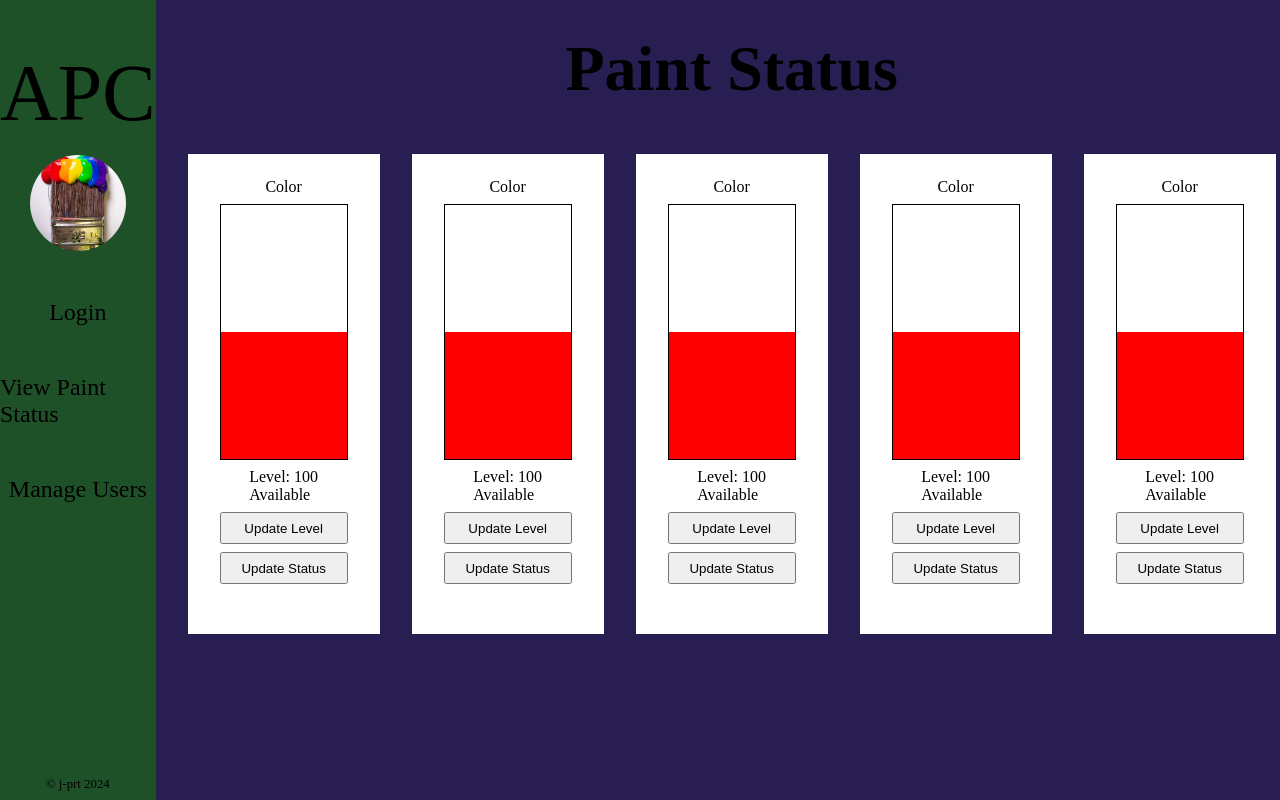
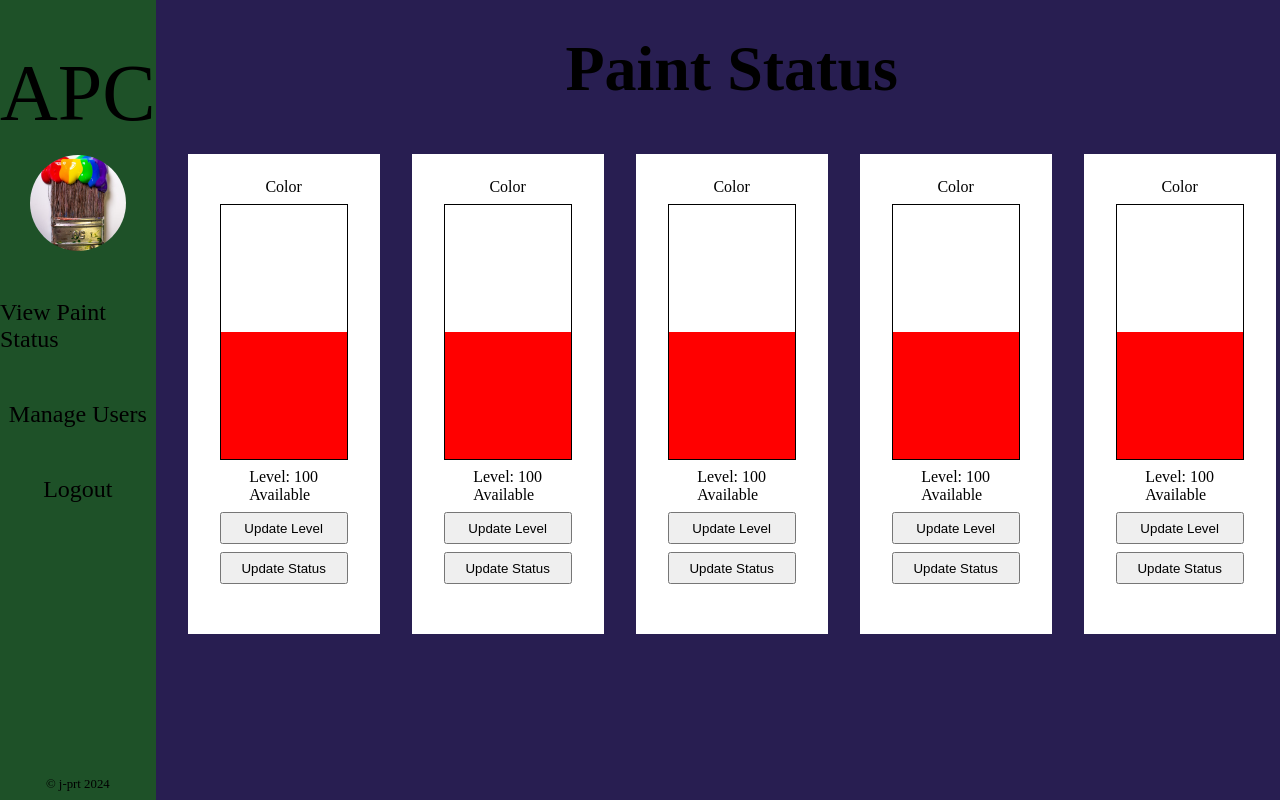
Before and after one commit to j-prt/paint-co, a React (Vite) app in the folder frontend/: page / in a window 1280 px wide. Shown: the top 800 px of the page. Built offline with nearby package versions, Linux system fonts and the light colour scheme; sample sign-in values are in the browser's storage.

Commit message:
protect status route

```diff
--- a/frontend/src/App.tsx
+++ b/frontend/src/App.tsx
@@ -4,11 +4,10 @@ import AppLayout from './ui/AppLayout'
 import PaintStatus from './pages/PaintStatus'
 import Admin from './pages/Admin'
 import Login from './pages/Login'
-import { AuthProvider } from './AuthContext'
 
 function App() {
   return (
-    <AuthProvider>
+    <>
       <GlobalStyles />
       <BrowserRouter>
         <Routes>
@@ -19,7 +18,7 @@ function App() {
           </Route>
         </Routes>
       </BrowserRouter>
-    </AuthProvider>
+    </>
   )
 }
 
--- a/frontend/src/AuthContext.tsx
+++ b/frontend/src/AuthContext.tsx
@@ -12,37 +12,38 @@ interface ProviderProps {
 interface ContextProps {
   token: string | null
   role: string
+  isAuth: boolean
   setRole: React.Dispatch<React.SetStateAction<string>>
   setToken: React.Dispatch<React.SetStateAction<string | null>>
+  logout: () => void
 }
 
 export const AuthContext = createContext<ContextProps>({} as ContextProps)
 
 export function AuthProvider({ children }: ProviderProps) {
   const [token, setToken] = useState<string | null>(localStorage.getItem('jwt'))
+  const [isAuth, setIsAuth] = useState<boolean>(false)
   const [role, setRole] = useState('')
 
   useEffect(() => {
     if (token) {
       const tokenValues = jwtDecode(token) as Token
       setRole(tokenValues.role)
+      setIsAuth(true)
     }
   }, [token])
 
+  function logout() {
+    setToken('')
+    setIsAuth(false)
+    localStorage.removeItem('jwt')
+  }
+
   return (
-    <AuthContext.Provider value={{ token, role, setRole, setToken }}>
+    <AuthContext.Provider
+      value={{ token, role, setRole, setToken, isAuth, logout }}
+    >
       {children}
     </AuthContext.Provider>
   )
 }
-
-// else {
-//     const newToken = (
-//       await axios.post(`${API_URL}/login`, {
-//         name: 'Adam',
-//         password: 'adam',
-//       })
-//     ).data as string
-//     console.log(newToken)
-//     setToken(newToken)
-//     tokenValues = jwtDecode(newToken) as Token
--- a/frontend/src/ui/PaintCard.tsx
+++ b/frontend/src/ui/PaintCard.tsx
@@ -2,10 +2,12 @@ import styled from 'styled-components'
 import FlexColumn from './FlexColumn'
 import ButtonBox from './ButtonBox'
 import Button from './Button'
-import { useState } from 'react'
+import { useContext, useState } from 'react'
 import Modal from './Modal'
 import UpdateLevel from './UpdateLevel'
 import UpdateStatus from './UpdateStatus'
+import { AuthContext } from '../AuthContext'
+import { Navigate } from 'react-router'
 
 const PaintCardStyle = styled(FlexColumn)`
   padding: 1.5rem;
@@ -24,8 +26,11 @@ const PaintMeter = styled.div`
 `
 
 function PaintCard() {
+  const { isAuth, role } = useContext(AuthContext)
   const [isUpdatingLevel, setIsUpdatingLevel] = useState<boolean>(false)
   const [isUpdatingStatus, setIsUpdatingStatus] = useState<boolean>(false)
+
+  if (!isAuth) return <Navigate to='/login' />
   return (
     <PaintCardStyle>
       <p>Color</p>
--- a/frontend/src/ui/SidebarItems.tsx
+++ b/frontend/src/ui/SidebarItems.tsx
@@ -1,6 +1,8 @@
 import styled from 'styled-components'
 import FlexColumn from './FlexColumn'
 import { Link } from 'react-router-dom'
+import { useContext } from 'react'
+import { AuthContext } from '../AuthContext'
 
 const SidebarItemBox = styled(FlexColumn)`
   margin-top: 2rem;
@@ -10,13 +12,20 @@ const SidebarItemBox = styled(FlexColumn)`
 const SidebarItem = styled(Link)`
   font-size: 1.5rem;
 `
+const Logout = styled.p`
+  font-size: 1.5rem;
+  &:hover {
+    cursor: pointer;
+  }
+`
 
 function SidebarItems() {
+  const { logout, role } = useContext(AuthContext)
   return (
     <SidebarItemBox>
-      <SidebarItem to='login'>Login</SidebarItem>
       <SidebarItem to='/'>View Paint Status</SidebarItem>
-      <SidebarItem to='admin'>Manage Users</SidebarItem>
+      {role === 'admin' && <SidebarItem to='admin'>Manage Users</SidebarItem>}
+      <Logout onClick={logout}>Logout</Logout>
     </SidebarItemBox>
   )
 }
```
